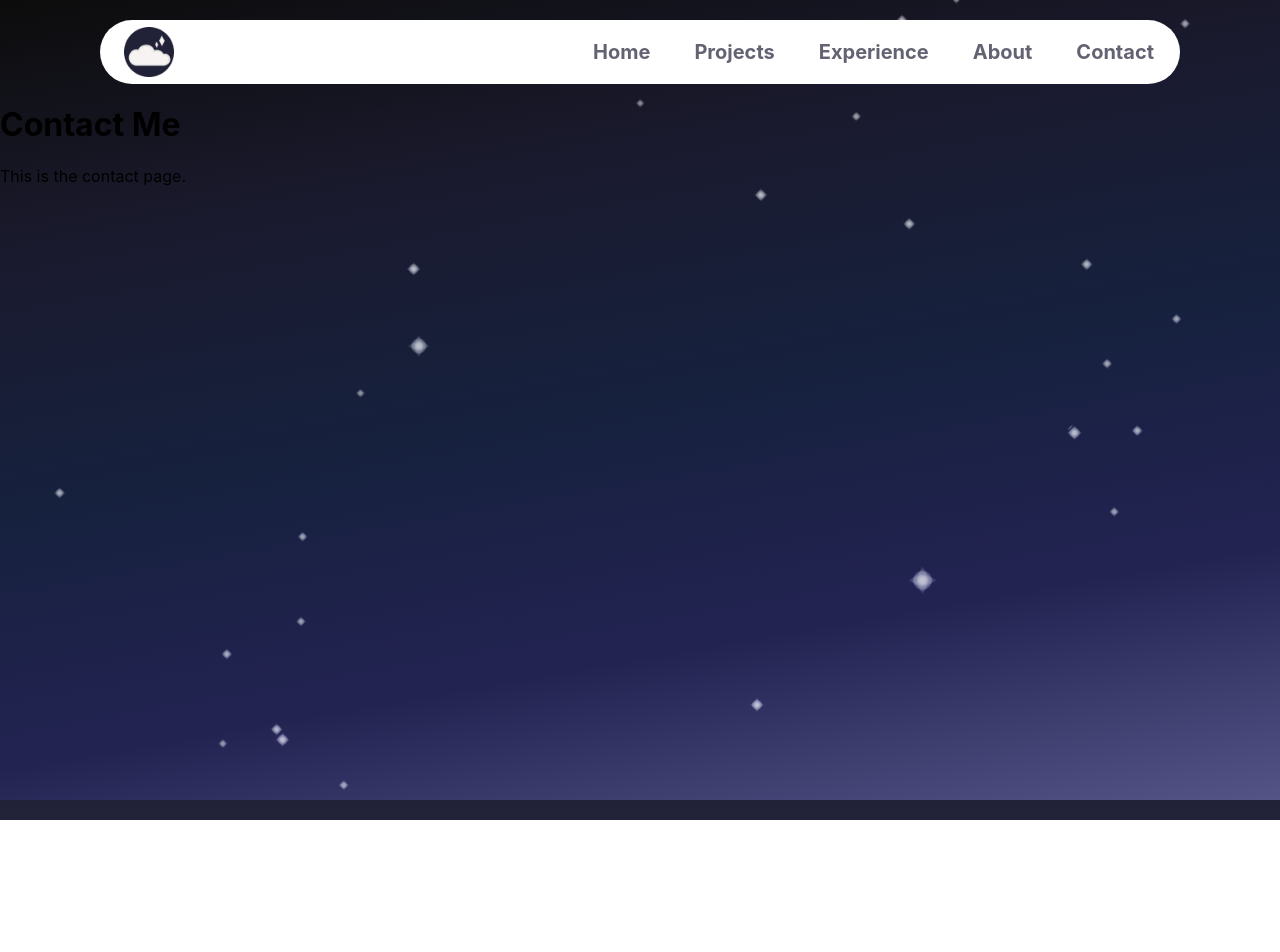
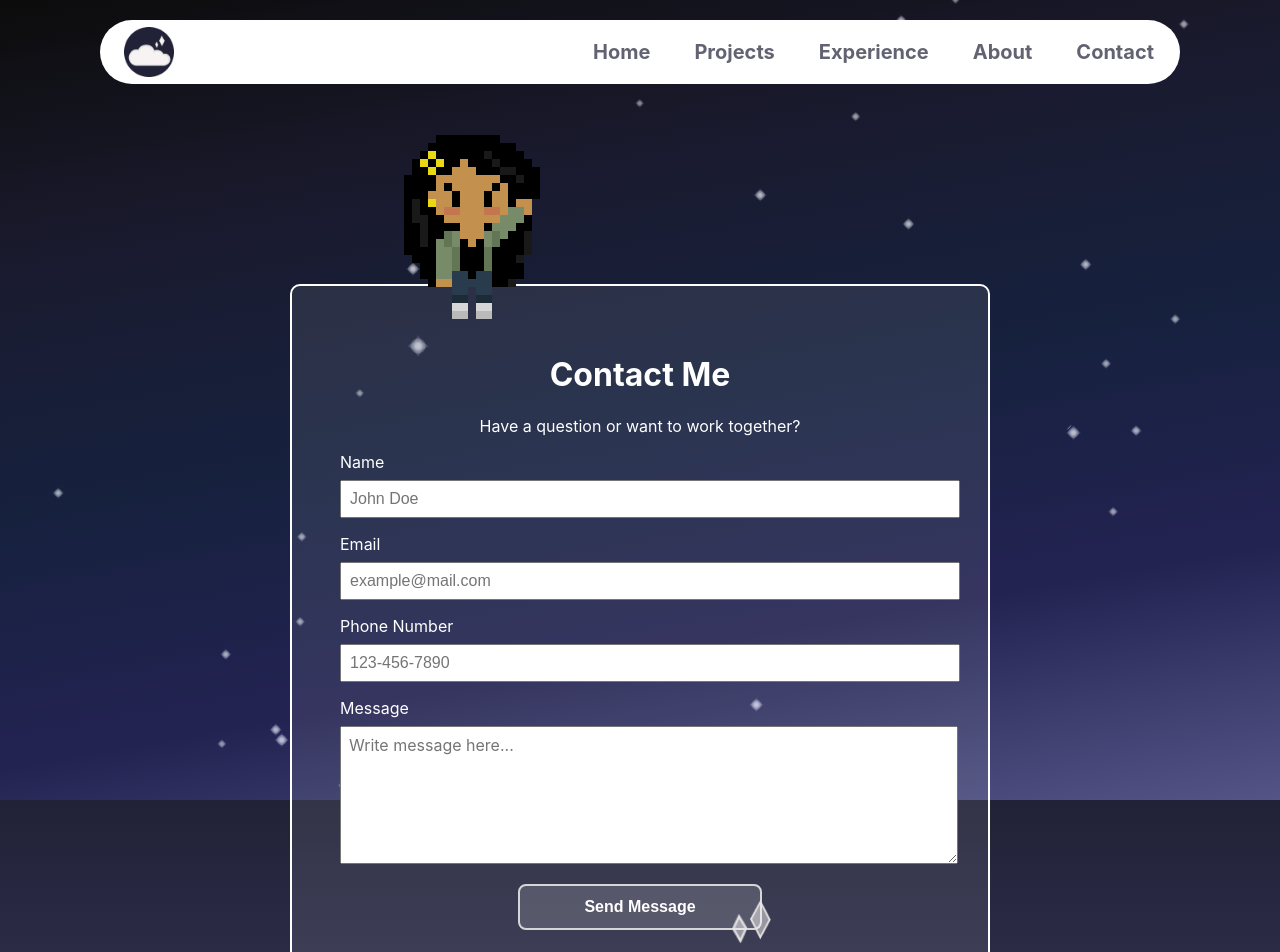
Before and after one commit to JewlzT/portfolio, a React (Create React App) app in the folder my-site/: page /contact in a window 1280 px wide. Shown: the top 952 px of the page. Before the commit the page ends 820 px from the top, so only its background shows below. Built offline with nearby package versions, Linux system fonts and the light colour scheme.

Commit message:
Created contact form page

```diff
--- a/my-site/src/components/Contact.css
+++ b/my-site/src/components/Contact.css
@@ -0,0 +1,94 @@
+.form-container {
+    max-width: 600px;
+    margin: 0 auto;
+    padding: 3rem;
+    border: white 2px solid;
+    border-radius: 10px;
+    margin: 200px auto 100px auto;
+    background-color: rgba(255, 255, 255, 0.085);
+    color: white;
+    position: relative;
+
+}
+
+.form-container h1, .form-container p{
+    text-align: center;
+}
+
+.form-container button {
+    background-color: rgba(225, 225, 225, 0.175);
+    color: #ffffff;
+    font-weight: bold;
+    border: rgb(214, 214, 214) 2px solid;
+    border-radius: 8px;
+    cursor: pointer;
+    font-size: 1rem;
+    transition: all 0.3s ease;
+    display: block;
+    margin: 0 auto;
+    padding: 0.75rem 4rem;
+    position: relative;
+}
+
+.form-container button:hover {
+    background-color: rgb(255, 255, 255);
+    color: #2a2a44
+}
+
+.form-container button::before {
+    content: '';
+    position: absolute;
+    background-size: contain;
+    background-repeat: no-repeat;
+    right: -30px;
+    bottom: -12px;
+    width: 40px;
+    height: 40px;
+    background-image: url('../../public/images/about/large-diamond.png');
+    background-repeat: no-repeat;
+}
+
+.form-container button::after {
+    content: '';
+    position: absolute;
+    background-size: contain;
+    background-repeat: no-repeat;
+    right: -2px;
+    bottom: -16px;
+    width: 30px;
+    height: 30px;
+    background-image: url('../../public/images/about/small-diamond.png');
+    background-repeat: no-repeat;
+    animation-delay: 0.2s;
+}
+
+
+.form-container button:hover::before, .form-container button:hover::after{
+    animation: diamond-twinkle 1s ease-in-out infinite;
+}
+.form-container button:hover::after{
+    animation-delay: 0.2s;
+}
+
+.form-pixel-character{
+    position: absolute;
+    top: -175px;
+}
+
+@media (max-width: 400px){
+    .form-container {
+        padding: 2rem 3rem 3rem 3rem;
+    }
+    /* .form-pixel-character{
+        position: absolute;
+        top: -25.2%;
+        left: -10%;
+    } */
+}
+
+@media (max-width: 350px){
+    .form-container {
+        padding: 0.5rem 3rem 3rem 3rem;
+    }
+
+}
--- a/my-site/src/components/Contact.tsx
+++ b/my-site/src/components/Contact.tsx
@@ -1,13 +1,133 @@
-import React from 'react';
+import React, { useState } from 'react';
+import './Contact.css';
 
 function Contact() {
+  const [formData, setFormData] = useState({
+    name: '',
+    email: '',
+    phone: '',
+    message: ''
+  });
+  const [showPopup, setShowPopup] = useState(false);
+  const [popupMessage, setPopupMessage] = useState('');
+  const [isError, setIsError] = useState(false);
+
+  const handleSubmit = async (e: React.FormEvent) => {
+    e.preventDefault();
+
+    const formUrl = 'https://docs.google.com/forms/d/e/1FAIpQLSejfCqDnLaV2e-lNrLJEpJUS73GZErR-aqLGYYawM18ic4b4w/formResponse';
+
+    const formBody = new URLSearchParams({
+      'entry.1788718639': formData.name,
+      'entry.1407920698': formData.email,
+      'entry.913598796': formData.phone,
+      'entry.2054596564': formData.message
+    });
+
+    try {
+      await fetch(formUrl, {
+        method: 'POST',
+        body: formBody,
+        mode: 'no-cors'
+      });
+      setPopupMessage("Thank you for reaching out! Your message has been sent successfully. ❤️");
+      setIsError(false);
+      setShowPopup(true);
+      setFormData({ name: '', email: '', phone: '', message: '' });
+    } catch (error) {
+      setPopupMessage('Something went wrong. Please try again.');
+      setIsError(true);
+      setShowPopup(true);
+    }
+  };
+
+  const handleChange = (e: React.ChangeEvent<HTMLInputElement | HTMLTextAreaElement>) => {
+    setFormData({
+      ...formData,
+      [e.target.name]: e.target.value
+    });
+  };
+
   return (
-    <div>
+    <div className="form-container" >
+      <div className='form-pixel-character'>
+        <img src={`${process.env.PUBLIC_URL}/images/contact/julie-sittingonform.gif`} alt="Pixel character sitting on the form"/>
+      </div>
       <h1>Contact Me</h1>
-      <p>This is the contact page.</p>
-      {/* Add your contact form or information here */}
+      <p>Have a question or want to work together?</p>
+
+      <form onSubmit={handleSubmit} style={{ display: 'flex', flexDirection: 'column', gap: '1rem' }}>
+        <div>
+          <label htmlFor="name" style={{ display: 'block', marginBottom: '0.5rem' }}>Name</label>
+          <input
+            type="text"
+            id="name"
+            name="name"
+            placeholder="John Doe"
+            value={formData.name}
+            onChange={handleChange}
+            required
+            style={{ width: '100%', padding: '0.5rem', fontSize: '1rem' }}
+          />
+        </div>
+
+        <div>
+          <label htmlFor="email" style={{ display: 'block', marginBottom: '0.5rem' }}>Email</label>
+          <input
+            type="email"
+            id="email"
+            name="email"
+            placeholder="example@mail.com"
+            value={formData.email}
+            onChange={handleChange}
+            required
+            style={{ width: '100%', padding: '0.5rem', fontSize: '1rem' }}
+          />
+        </div>
+
+        <div>
+          <label htmlFor="phone" style={{ display: 'block', marginBottom: '0.5rem' }}>Phone Number</label>
+          <input
+            type="tel"
+            id="phone"
+            name="phone"
+            value={formData.phone}
+            onChange={handleChange}
+            pattern="[0-9]{3}-[0-9]{3}-[0-9]{4}"
+            placeholder="123-456-7890"
+            title="Please enter a valid phone number (123-456-7890)"
+            style={{ width: '100%', padding: '0.5rem', fontSize: '1rem' }}
+          />
+        </div>
+
+        <div>
+          <label htmlFor="message" style={{ display: 'block', marginBottom: '0.5rem' }}>Message</label>
+          <textarea
+            id="message"
+            name="message"
+            placeholder="Write message here..."
+            value={formData.message}
+            onChange={handleChange}
+            required
+            rows={6}
+            style={{ width: '100%', padding: '0.5rem', fontSize: '1rem', resize: 'vertical', fontFamily: 'inherit' }}
+          />
+        </div>
+
+        <button type="submit">
+          Send Message
+        </button>
+      </form>
+
+      {showPopup && (
+        <div className="popup-overlay" onClick={() => setShowPopup(false)}>
+          <div className={`popup ${isError ? 'error' : 'success'}`} onClick={(e) => e.stopPropagation()}>
+            <p>{popupMessage}</p>
+          </div>
+        </div>
+      )}
     </div>
   );
-};
+}
 
 export default Contact;
```
Also changed, not shown: my-site/public/images/contact/julie-sittingonform.gif (added).
